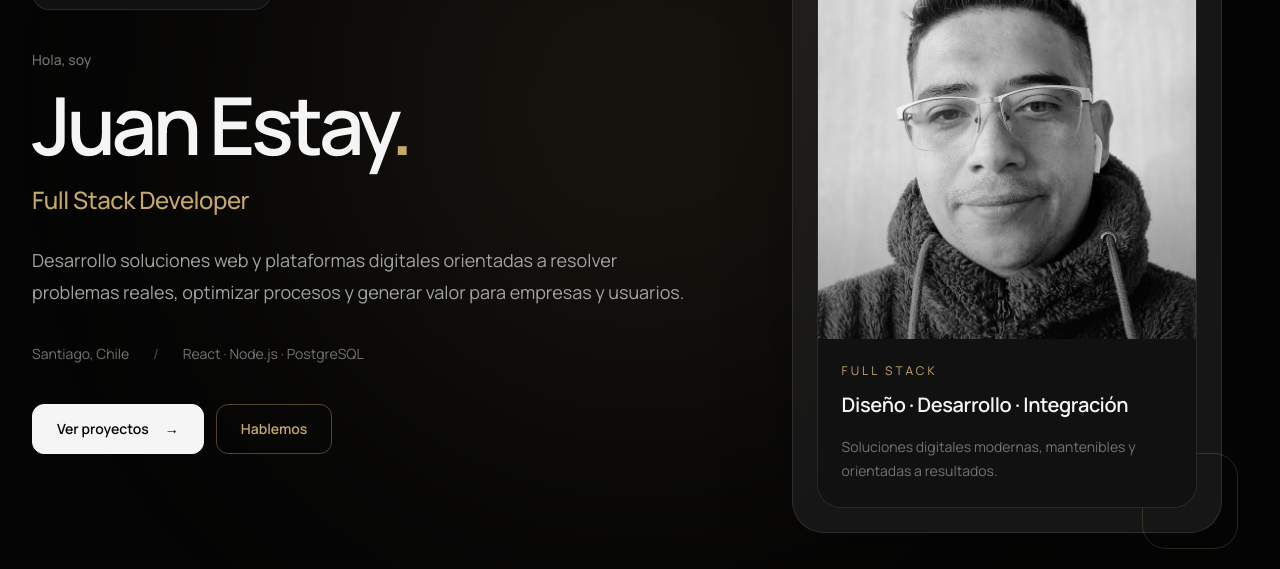
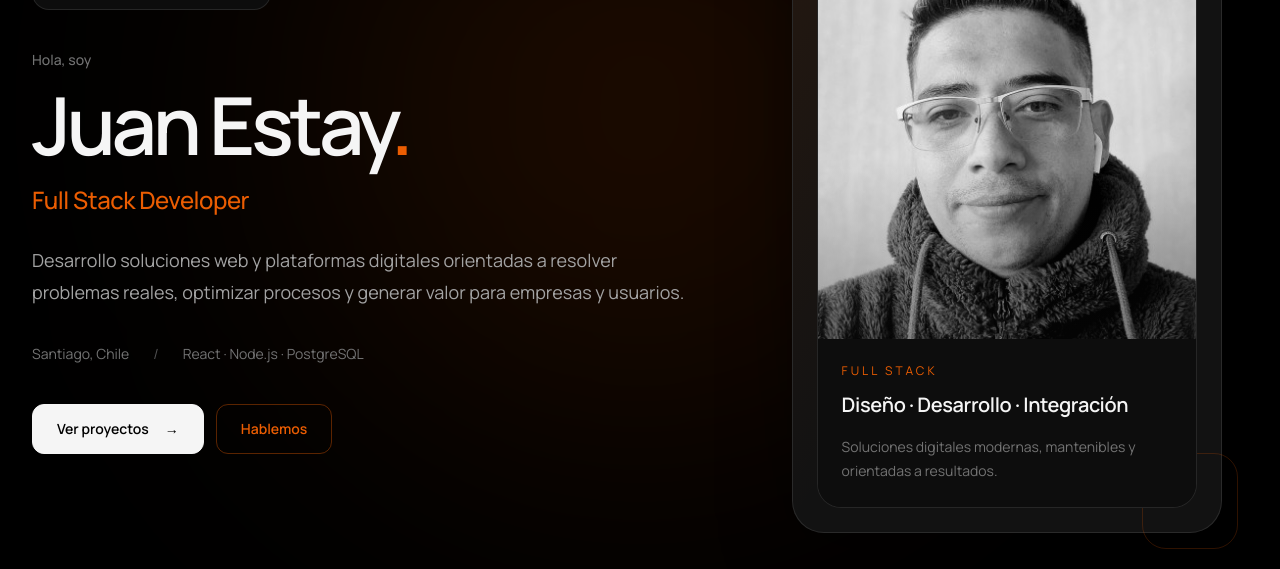
Before and after one commit to Juanith0xx/juandev_frontend, a React (Vite) app: page / in a window 1280 px wide. Shown: the part 231-800 px from the top of the page. Built offline with nearby package versions, Linux system fonts and the light colour scheme; no server answers.

Commit message:
update temas portafolio

```diff
--- a/src/index.css
+++ b/src/index.css
@@ -1,4 +1,5 @@
 @import url("https://fonts.googleapis.com/css2?family=Manrope:wght@400;500;600;700;800&display=swap");
+
 @import "tailwindcss";
 
 @theme {
@@ -12,8 +13,13 @@
 /* =========================================================
    PORTFOLIO THEME TOKENS
    =========================================================
+
    Los componentes deben depender de estos nombres semánticos,
    no de colores concretos.
+========================================================= */
+
+/* =========================================================
+   DARK THEME
 ========================================================= */
 
 :root,
@@ -21,11 +27,11 @@
   color-scheme: dark;
 
   /* Surfaces */
-  --theme-bg-page: #050505;
-  --theme-bg-secondary: #0a0a0a;
-  --theme-bg-card: #111111;
-  --theme-bg-elevated: #161616;
-  --theme-bg-input: #080808;
+  --theme-bg-page: #000000;
+  --theme-bg-secondary: #070707;
+  --theme-bg-card: #0d0d0d;
+  --theme-bg-elevated: #121212;
+  --theme-bg-input: #050505;
 
   /* Text */
   --theme-text-primary: #f5f5f5;
@@ -38,61 +44,69 @@
   --theme-border-strong: rgb(255 255 255 / 0.18);
 
   /* Brand accent */
-  --theme-accent: #c7a86b;
-  --theme-accent-hover: #d8bd83;
-  --theme-accent-strong: #8c7449;
-  --theme-accent-soft: rgb(199 168 107 / 0.10);
+  --theme-accent: #EB5D02;
+  --theme-accent-hover: #FF741C;
+  --theme-accent-strong: #B94700;
+  --theme-accent-soft: rgb(235 93 2 / 0.12);
 
   /* States */
   --theme-success: #34d399;
   --theme-success-soft: rgb(52 211 153 / 0.10);
+
   --theme-warning: #fbbf24;
   --theme-warning-soft: rgb(251 191 36 / 0.10);
+
   --theme-danger: #f87171;
   --theme-danger-soft: rgb(248 113 113 / 0.10);
 
   /* Shadow */
   --theme-shadow:
-    0 24px 70px rgb(0 0 0 / 0.28);
+    0 24px 70px rgb(0 0 0 / 0.45);
 }
+
+/* =========================================================
+   LIGHT THEME
+========================================================= */
 
 [data-theme="light"] {
   color-scheme: light;
 
   /* Surfaces */
-  --theme-bg-page: #f7f6f3;
-  --theme-bg-secondary: #efede8;
-  --theme-bg-card: #ffffff;
-  --theme-bg-elevated: #ffffff;
-  --theme-bg-input: #fbfaf8;
+  --theme-bg-page: #F7F7F5;
+  --theme-bg-secondary: #EFEFED;
+  --theme-bg-card: #FFFFFF;
+  --theme-bg-elevated: #FFFFFF;
+  --theme-bg-input: #FAFAF8;
 
   /* Text */
-  --theme-text-primary: #171717;
-  --theme-text-secondary: #525252;
+  --theme-text-primary: #111111;
+  --theme-text-secondary: #4A4A4A;
   --theme-text-muted: #737373;
-  --theme-text-subtle: #8a8a8a;
+  --theme-text-subtle: #969696;
 
   /* Borders */
   --theme-border: rgb(0 0 0 / 0.10);
   --theme-border-strong: rgb(0 0 0 / 0.18);
 
-  /* Brand accent - más oscuro para contraste */
-  --theme-accent: #9a783d;
-  --theme-accent-hover: #765b2c;
-  --theme-accent-strong: #654a22;
-  --theme-accent-soft: rgb(154 120 61 / 0.10);
+  /* Brand accent */
+  --theme-accent: #C64D00;
+  --theme-accent-hover: #A73F00;
+  --theme-accent-strong: #843200;
+  --theme-accent-soft: rgb(235 93 2 / 0.10);
 
   /* States */
-  --theme-success: #059669;
-  --theme-success-soft: rgb(5 150 105 / 0.10);
-  --theme-warning: #b45309;
+  --theme-success: #047857;
+  --theme-success-soft: rgb(4 120 87 / 0.10);
+
+  --theme-warning: #B45309;
   --theme-warning-soft: rgb(180 83 9 / 0.10);
-  --theme-danger: #dc2626;
+
+  --theme-danger: #DC2626;
   --theme-danger-soft: rgb(220 38 38 / 0.10);
 
   /* Shadow */
   --theme-shadow:
-    0 22px 55px rgb(23 23 23 / 0.08);
+    0 22px 55px rgb(0 0 0 / 0.08);
 }
 
 /* =========================================================
@@ -107,30 +121,42 @@
     sans-serif;
 
   font-synthesis: none;
-  text-rendering: optimizeLegibility;
-  -webkit-font-smoothing: antialiased;
-  -moz-osx-font-smoothing: grayscale;
+
+  text-rendering:
+    optimizeLegibility;
+
+  -webkit-font-smoothing:
+    antialiased;
+
+  -moz-osx-font-smoothing:
+    grayscale;
 
   background:
     var(--theme-bg-page);
+
   color:
     var(--theme-text-primary);
 }
 
 html {
   scroll-behavior: smooth;
+
   background:
     var(--theme-bg-page);
 }
 
 body {
   margin: 0;
+
   min-width: 320px;
+
   min-height: 100vh;
+
   overflow-x: hidden;
 
   background:
     var(--theme-bg-page);
+
   color:
     var(--theme-text-primary);
 
@@ -161,24 +187,28 @@ button {
 ::selection {
   background:
     var(--theme-accent);
+
   color:
     var(--theme-bg-page);
 }
 
+/* Fixed navigation offset for hash links */
 
-/* Fixed navigation offset for hash links */
 section[id] {
   scroll-margin-top: 7rem;
 }
 
 /* Consistent keyboard focus */
+
 a:focus-visible,
 button:focus-visible,
 input:focus-visible,
 textarea:focus-visible,
 select:focus-visible {
-  outline: 2px solid
+  outline:
+    2px solid
     var(--theme-accent);
+
   outline-offset: 3px;
 }
 
@@ -198,6 +228,7 @@ svg {
   .theme-page {
     background-color:
       var(--theme-bg-page);
+
     color:
       var(--theme-text-primary);
   }
@@ -205,6 +236,7 @@ svg {
   .theme-section {
     background-color:
       var(--theme-bg-secondary);
+
     color:
       var(--theme-text-primary);
   }
@@ -212,8 +244,10 @@ svg {
   .theme-card {
     background-color:
       var(--theme-bg-card);
+
     border-color:
       var(--theme-border);
+
     color:
       var(--theme-text-primary);
   }
@@ -221,10 +255,13 @@ svg {
   .theme-card-elevated {
     background-color:
       var(--theme-bg-elevated);
+
     border-color:
       var(--theme-border);
+
     color:
       var(--theme-text-primary);
+
     box-shadow:
       var(--theme-shadow);
   }
@@ -232,8 +269,10 @@ svg {
   .theme-input {
     background-color:
       var(--theme-bg-input);
+
     border-color:
       var(--theme-border);
+
     color:
       var(--theme-text-primary);
   }
@@ -246,6 +285,7 @@ svg {
   .theme-input:focus {
     border-color:
       var(--theme-accent);
+
     outline: none;
   }
 
@@ -298,6 +338,7 @@ svg {
   .theme-link {
     color:
       var(--theme-accent);
+
     transition:
       color 180ms ease;
   }
@@ -312,9 +353,12 @@ svg {
   .theme-btn-primary {
     background-color:
       var(--theme-text-primary);
+
     color:
       var(--theme-bg-page);
-    border: 1px solid
+
+    border:
+      1px solid
       var(--theme-text-primary);
 
     transition:
@@ -334,9 +378,12 @@ svg {
   .theme-btn-secondary {
     background-color:
       transparent;
+
     color:
       var(--theme-text-primary);
-    border: 1px solid
+
+    border:
+      1px solid
       var(--theme-border);
 
     transition:
@@ -347,6 +394,7 @@ svg {
   .theme-btn-secondary:hover {
     border-color:
       var(--theme-border-strong);
+
     background-color:
       var(--theme-bg-secondary);
   }
@@ -354,9 +402,12 @@ svg {
   .theme-btn-accent {
     background-color:
       transparent;
+
     color:
       var(--theme-accent);
-    border: 1px solid
+
+    border:
+      1px solid
       color-mix(
         in srgb,
         var(--theme-accent) 38%,
@@ -372,26 +423,34 @@ svg {
   .theme-btn-accent:hover {
     color:
       var(--theme-accent-hover);
+
     border-color:
       var(--theme-accent-hover);
+
     background-color:
       var(--theme-accent-soft);
   }
 
   .theme-icon-button {
     display: inline-flex;
+
     align-items: center;
+
     justify-content: center;
 
     width: 2.5rem;
+
     height: 2.5rem;
 
     border-radius: 0.75rem;
-    border: 1px solid
+
+    border:
+      1px solid
       var(--theme-border);
 
     background:
       var(--theme-bg-card);
+
     color:
       var(--theme-text-secondary);
 
@@ -404,12 +463,14 @@ svg {
   .theme-icon-button:hover {
     color:
       var(--theme-accent);
+
     border-color:
       color-mix(
         in srgb,
         var(--theme-accent) 45%,
         transparent
       );
+
     background:
       var(--theme-accent-soft);
   }
@@ -419,8 +480,10 @@ svg {
   .theme-card-hover {
     background-color:
       var(--theme-bg-card);
+
     border-color:
       var(--theme-border);
+
     color:
       var(--theme-text-primary);
 
@@ -481,8 +544,10 @@ svg {
   *::after {
     transition-duration:
       0.01ms !important;
+
     animation-duration:
       0.01ms !important;
+
     animation-iteration-count:
       1 !important;
   }
```
